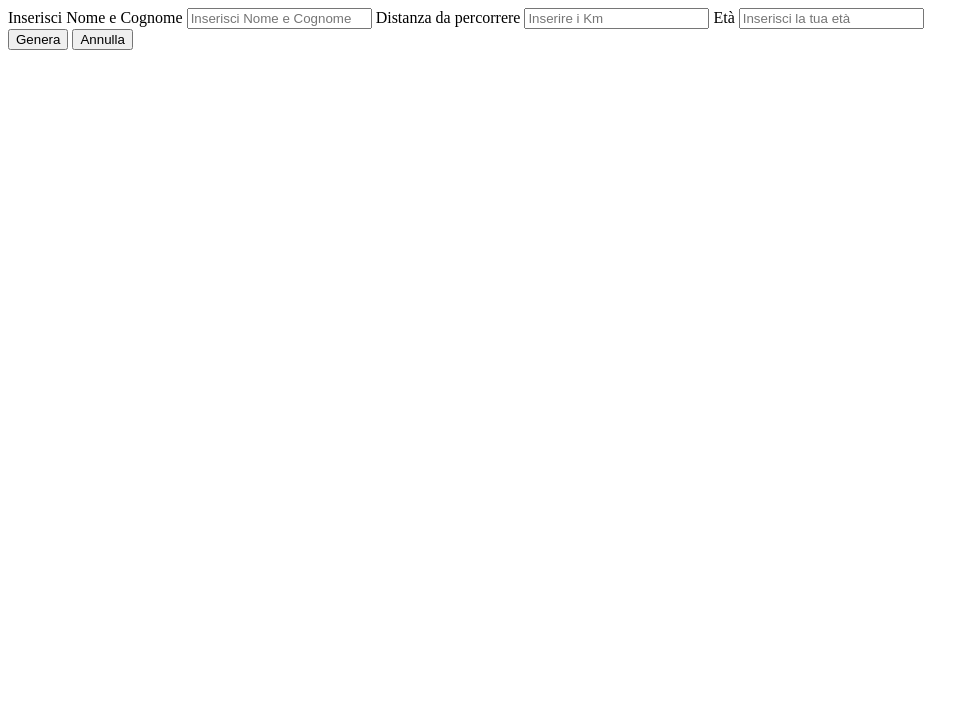
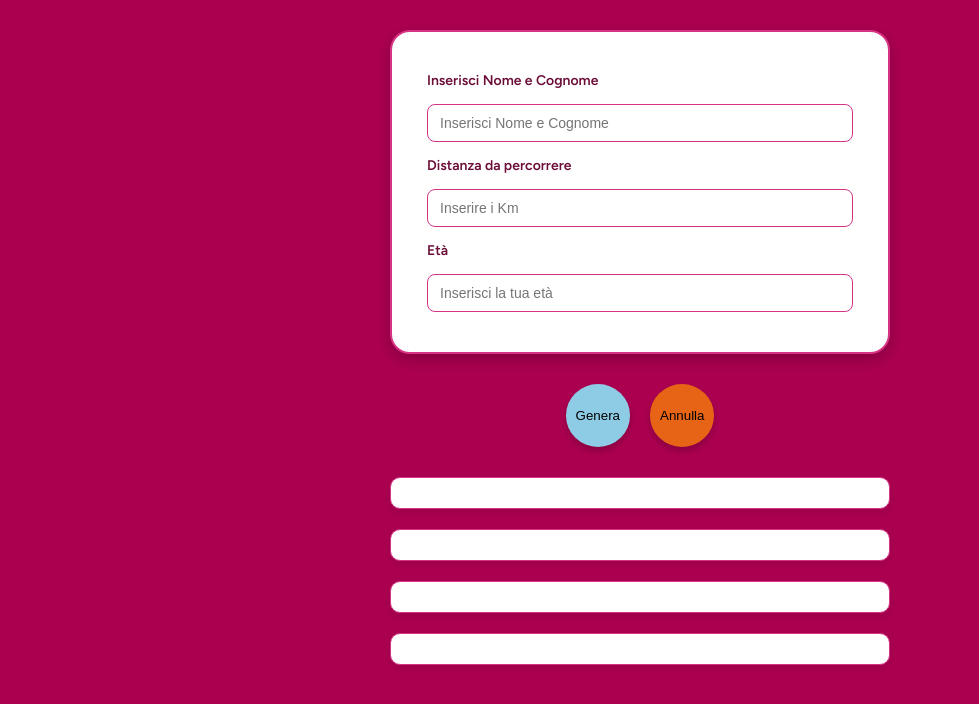
Before and after one commit to MassimilianoTusini/js-biglietto-treno-form, a plain HTML site: page js-biglietto-treno/index.html in a window 1280 px wide. Shown: the whole page, without its empty margins (0-979 px from the left). Drawn offline with Linux system fonts and the light colour scheme.

Commit message:
Completa il CSS

```diff
--- a/js-biglietto-treno/index.html
+++ b/js-biglietto-treno/index.html
@@ -4,12 +4,17 @@
     <meta charset="UTF-8">
     <meta name="viewport" content="width=device-width, initial-scale=1.0">
     <meta name="author" content="Massimiliano Tusini">
+    <!-- Collegamento Google Fonts -->
+    <link rel="preconnect" href="https://fonts.googleapis.com">
+    <link rel="preconnect" href="https://fonts.gstatic.com" crossorigin>
+    <link href="https://fonts.googleapis.com/css2?family=Figtree:ital,wght@0,300..900;1,300..900&display=swap" rel="stylesheet">
     <link rel="stylesheet" href="style.css">
     <title>Prezzo Biglietto</title>
 </head>
 <body>
-    <form class="form-box" id="form-ticket">
-        <div>
+  <div class="container">
+    <form id="form-ticket">
+        <div class="form-box">
             <label for="name">Inserisci Nome e Cognome</label>
             <input type="text" id="name" placeholder="Inserisci Nome e Cognome">
             <label for="km">Distanza da percorrere</label>
@@ -22,13 +27,13 @@
             <button type="submit" id="annulla">Annulla</button>
         </div>
     </form>
-        <div>
+        <div class="output">
             <p class="user-name"></p>
             <p class="user-age"></p>
             <p class="user-km"></p>
             <p class="result"></p>
         </div>
-
+  </div>
     <script type="text/javascript" src="script.js"></script>
 </body>
 </html>
--- a/js-biglietto-treno/script.js
+++ b/js-biglietto-treno/script.js
@@ -1,18 +1,3 @@
-// Descrizione:
-// Scrivere un programma che chieda all’utente:
-// Il numero di chilometri da percorrere
-// Età del passeggero
-// Sulla base di queste informazioni dovrà calcolare il prezzo totale del biglietto di viaggio, secondo le seguenti regole:
-// il prezzo del biglietto è definito in base ai km (0.21 € al km)
-// va applicato uno sconto del 20% per i minorenni
-// va applicato uno sconto del 40% per gli over 65.
-
-// MILESTONE 1:
-// Iniziamo implementando il programma senza alcuna estetica: usando esclusivamente due input e un bottone (non stilizzati), realizziamo le specifiche scritte sopra. La risposta finale (o output) sarà anch’essa da scrivere in console.
-
-// MILESTONE 2:
-// Solo una volta che il milestone 1 sarà completo e funzionante allora realizzeremo un form in pagina in cui l’utente potrà inserire i dati e visualizzare il calcolo finale con il prezzo.
-// Il recap dei dati e l'output del prezzo finale, andranno quindi stampati in pagina (il prezzo dovrà essere formattato con massimo due decimali, per indicare i centesimi sul prezzo). Questo richiederà un minimo di ricerca.
 
 // MILESTONE 3:
 // Ora che la logica è funzionante in pagina, possiamo andare a dedicarci allo stile, raffinando la parte di HTML e CSS in modo da renderla esteticamente gradevole.
@@ -42,13 +27,14 @@ myForm.addEventListener("submit", (event) => {event.preventDefault();
         alert("Inserisci dei valori numerici");
         return;
     }
+
     // Richiamo la funzione del prezzo scontato
     let prezzoFinale = finalPrice(userKm, userAge);
 
     // Output dei valori
-    outName.innerHTML = "Nome e Cognome del passeggero" + " " + userName.value;
-    outAge.innerHTML = "Età del passeggero" + " " + userAge;
-    outKm.innerHTML = "Distanza da percorrere" + " " + userKm;
+    outName.innerHTML = "Nome e Cognome del passeggero:" + " " + userName.value;
+    outAge.innerHTML = "Età del passeggero:" + " " + userAge;
+    outKm.innerHTML = "Distanza da percorrere:" + " " + userKm + " Km";
     prezzo.innerHTML = prezzoFinale + "€";
 
     // Pulsante per il reset
@@ -58,7 +44,7 @@ myForm.addEventListener("submit", (event) => {event.preventDefault();
     // Console log dei valori finiti
     console.log("KM inseriti", userKm);
     console.log("Età inserita", userAge);
-    console.log ("Prezzo finale", prezzoFinale.toFixed(2), "€");
+    console.log ("Prezzo finale", prezzoFinale, "€");
 })
 
 // Funzione prezzo del biglietto
@@ -71,5 +57,5 @@ function finalPrice(km, eta){
     } else if (eta > 65) {
         price *= 0.60;
     }
-    return price;
+    return price.toFixed(2);
 }
--- a/js-biglietto-treno/style.css
+++ b/js-biglietto-treno/style.css
@@ -0,0 +1,103 @@
+*{
+    margin: 0;
+    padding: 0;
+    box-sizing: border-box;
+}
+
+body{
+    background: #AB0050;
+    font-family: "Figtree", sans-serif;
+}
+
+/* Regole container */
+.container{
+    margin: 0 auto;
+    width: 100%;
+    max-width: 500px;
+    display: flex;
+    flex-direction: column;
+}
+
+/* regole Card */
+.form-box{
+    background: #fff;
+    border: 2px solid #D63384;
+    border-radius: 20px;
+    padding: 40px 35px;
+    width: 100%;
+    display: flex;
+    flex-direction: column;
+    gap: 15px;
+    margin-top: 30px;
+    box-shadow: 0 6px 15px rgba(0,0,0,0.2);
+}
+
+label {
+    font-weight: 600;
+    color: #6A0D37;
+    font-size: 14px;
+}
+
+/*  Regole input */
+input {
+    width: 100%;
+    padding: 10px 12px;
+    border: 1px solid #D63384;
+    border-radius: 8px;
+    font-size: 14px;
+    outline: none;
+}
+
+input:focus {
+    border-color: #AB0050;
+    box-shadow: 0 0 6px rgba(214, 51, 132, 0.6);
+}
+
+/* Regole bottoni */
+.buttons{
+    display: flex;
+    justify-content: center;
+    padding-top: 30px;
+    gap: 20px;
+}
+
+button{
+    padding: 24px 10px;
+    border-radius: 50%;
+    border: none;
+    cursor: pointer;
+    box-shadow: 0 4px 6px rgba(0,0,0,0.2);
+}
+
+#genera{
+    background-color: rgba(137, 239, 255, 0.853);
+}
+
+#annulla{
+    background-color: rgba(253, 136, 2, 0.742);
+}
+
+button:hover {
+    transform: translateY(-2px);
+    box-shadow: 0 6px 12px rgba(0,0,0,0.3);
+}
+
+/* Regole Output */
+.output {
+    display: flex;
+    flex-direction: column;
+    width: 100%;
+    gap: 20px;
+    margin-top: 30px;
+}
+
+.output p {
+    background: #fff;
+    border: 1px solid #D63384;
+    padding: 15px;
+    border-radius: 10px;
+    color: #6A0D37;
+    font-size: 15px;
+    font-weight: 500;
+    box-shadow: 0 4px 10px rgba(0,0,0,0.08);
+}
```
